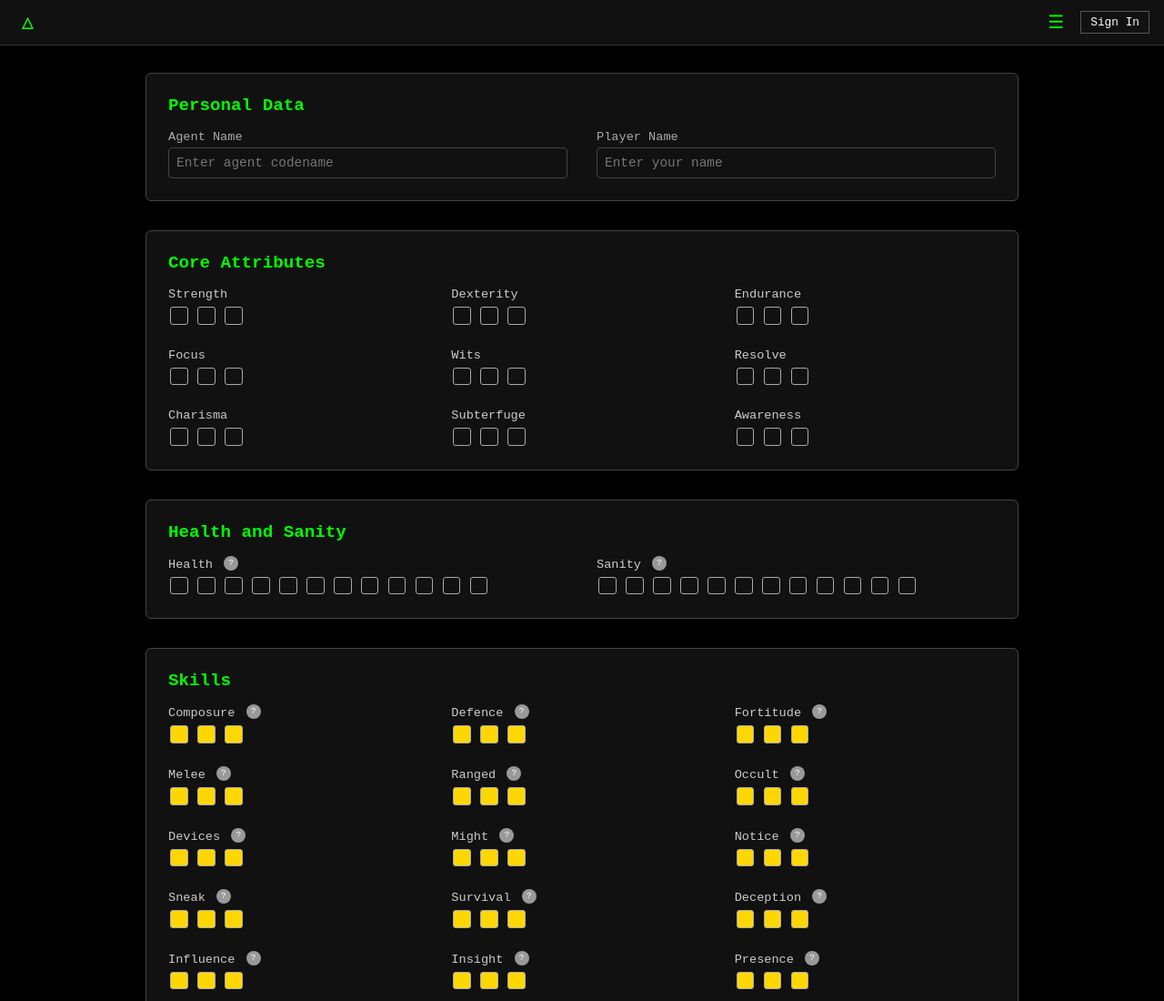
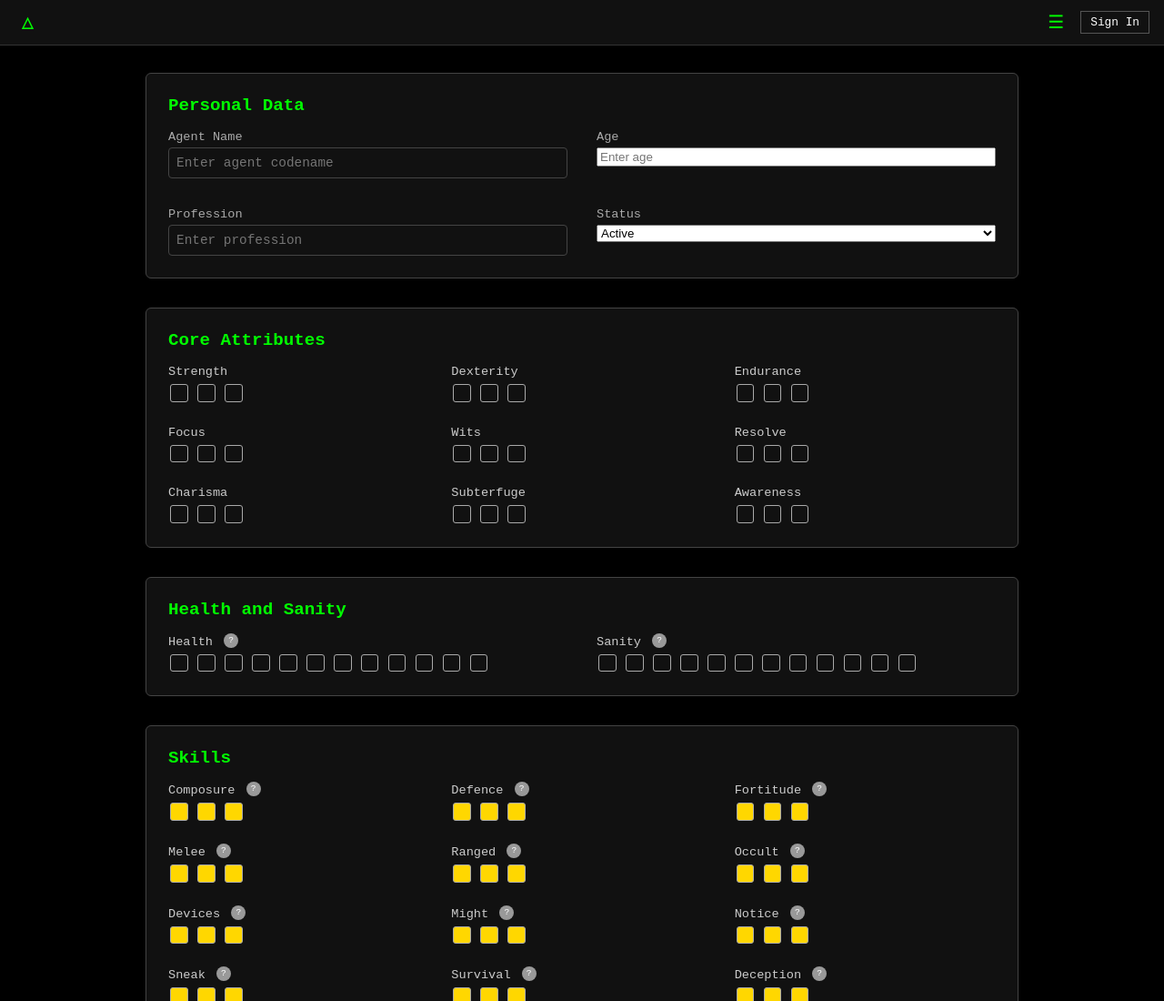
Before and after one commit to Cfebvre/Cfebvre.github.io, a plain HTML site: page character-sheet.html in a window 1280 px wide. Shown: the top 1100 px of the page at 91% size. Drawn offline with Linux system fonts and the light colour scheme; no server answers.

Commit message:
Update character-sheet.html

```diff
--- a/character-sheet.html
+++ b/character-sheet.html
@@ -68,8 +68,20 @@
           <input type="text" id="agent" placeholder="Enter agent codename" />
         </div>
         <div class="field-pair">
-          <label for="player">Player Name</label>
-          <input type="text" id="player" placeholder="Enter your name" />
+          <label for="age">Age</label>
+          <input type="number" id="age" placeholder="Enter age" />
+        </div>
+        <div class="field-pair">
+          <label for="profession">Profession</label>
+          <input type="text" id="profession" placeholder="Enter profession" />
+        </div>
+        <div class="field-pair">
+          <label for="status">Status</label>
+          <select id="status">
+            <option value="Active">Active</option>
+            <option value="MIA">MIA</option>
+            <option value="KIA">KIA</option>
+          </select>
         </div>
       </div>
     </details>
```
